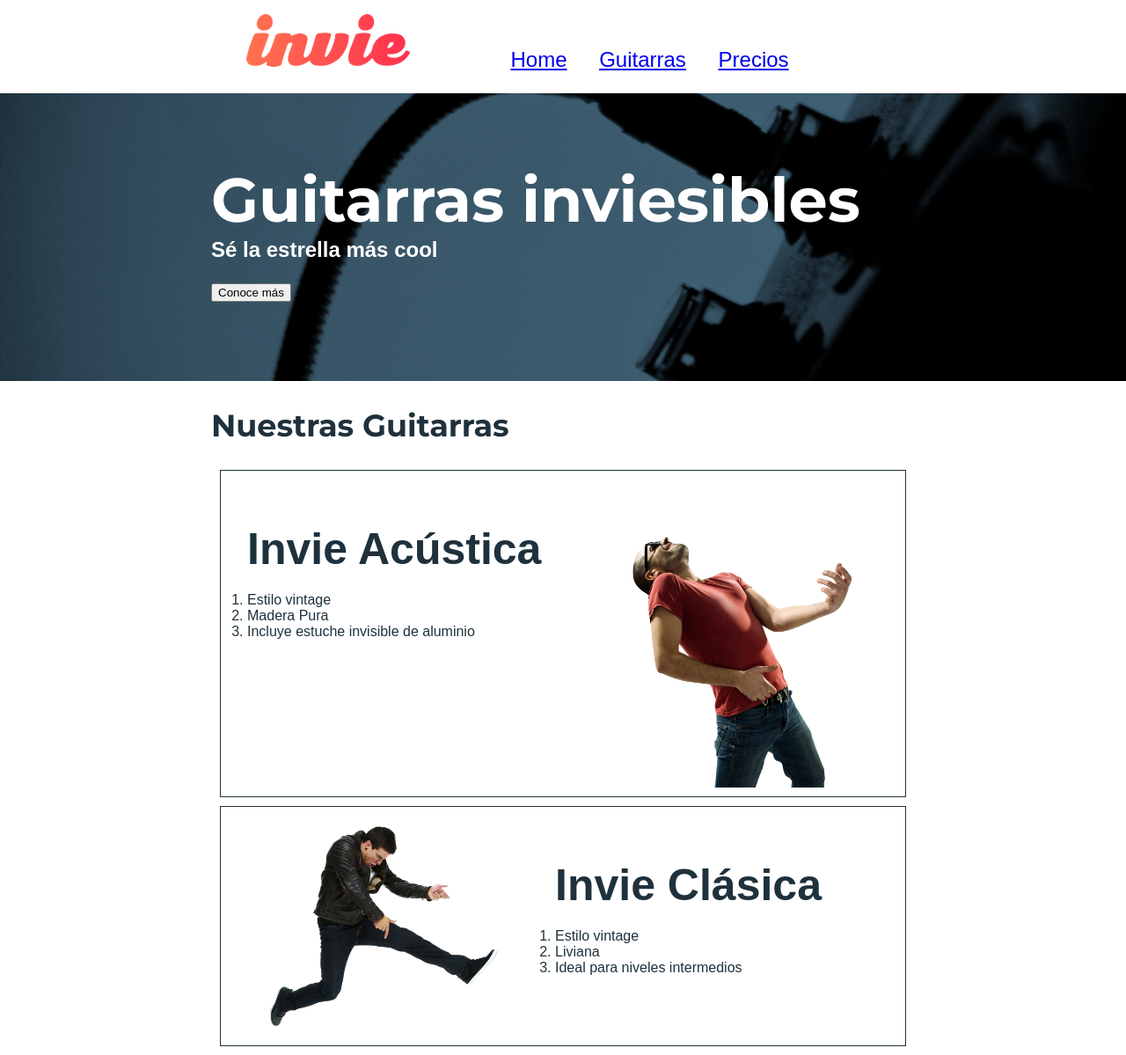
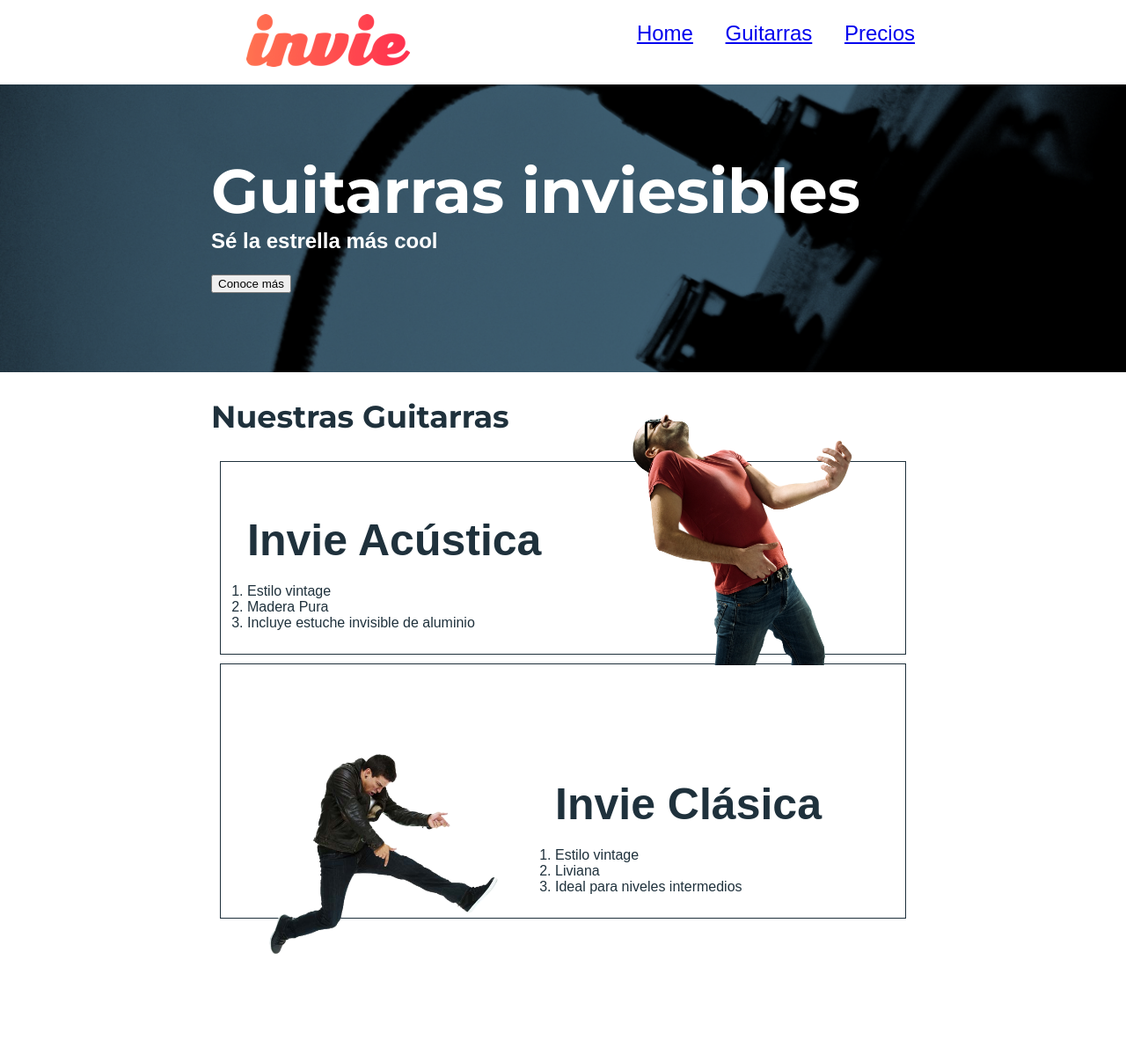
Before and after one commit to PurpleDoll01/First-webpage-HTML-and-CSS-, a plain HTML site: page index.html in a window 1280 px wide. Shown: the whole page at 88% size. After the commit the page ends 1096 px from the top, so only its background shows below. Drawn offline with Linux system fonts and the light colour scheme; a web font is replaced by a local one.

Commit message:
Adding positions

```diff
--- a/css/invie.css
+++ b/css/invie.css
@@ -46,6 +46,8 @@ body {
 .menu {
   font-size: 24px;
   display: inline-block;
+  position: absolute;
+  right: 0;
 }
 
 .menu li {
@@ -65,7 +67,7 @@ body {
 .guitarra {
   margin: 10px;
   padding: 10px;
-  overflow: hidden;
+  /* overflow: hidden; */
   border: 1px solid #1F313C;
 }
 
@@ -75,10 +77,14 @@ padding: 0;
 
 .right {
   float: right;
+  position: relative;
+  top: -129px;
 }
 
 .left {
   float: left;
+  position: relative;
+  top: 80px;
 }
 
 .contenedor-guitarra-a {
@@ -89,3 +95,7 @@ padding: 0;
   margin-left: 370px;
   padding
 }
+
+.header {
+  position: relative;
+}
```
